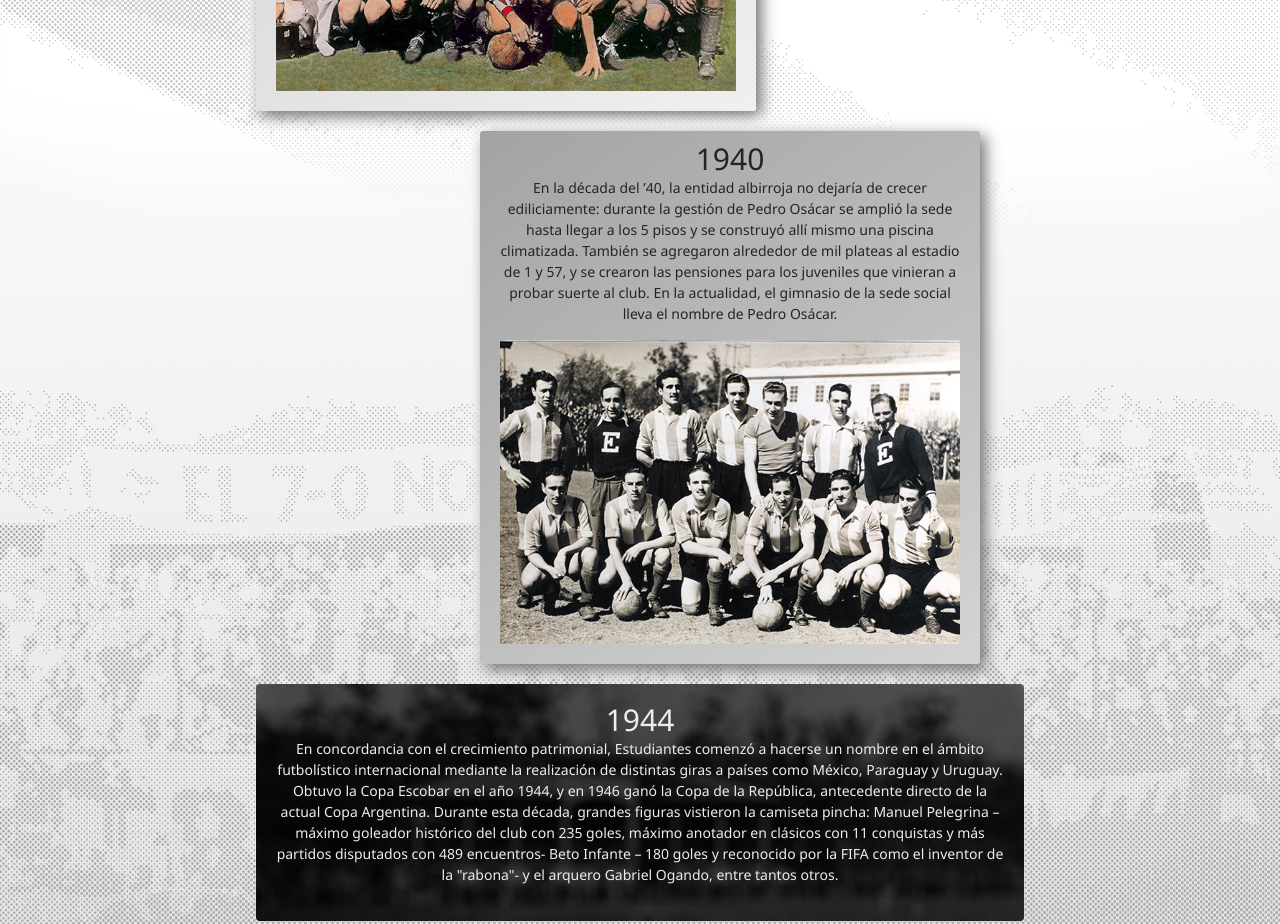
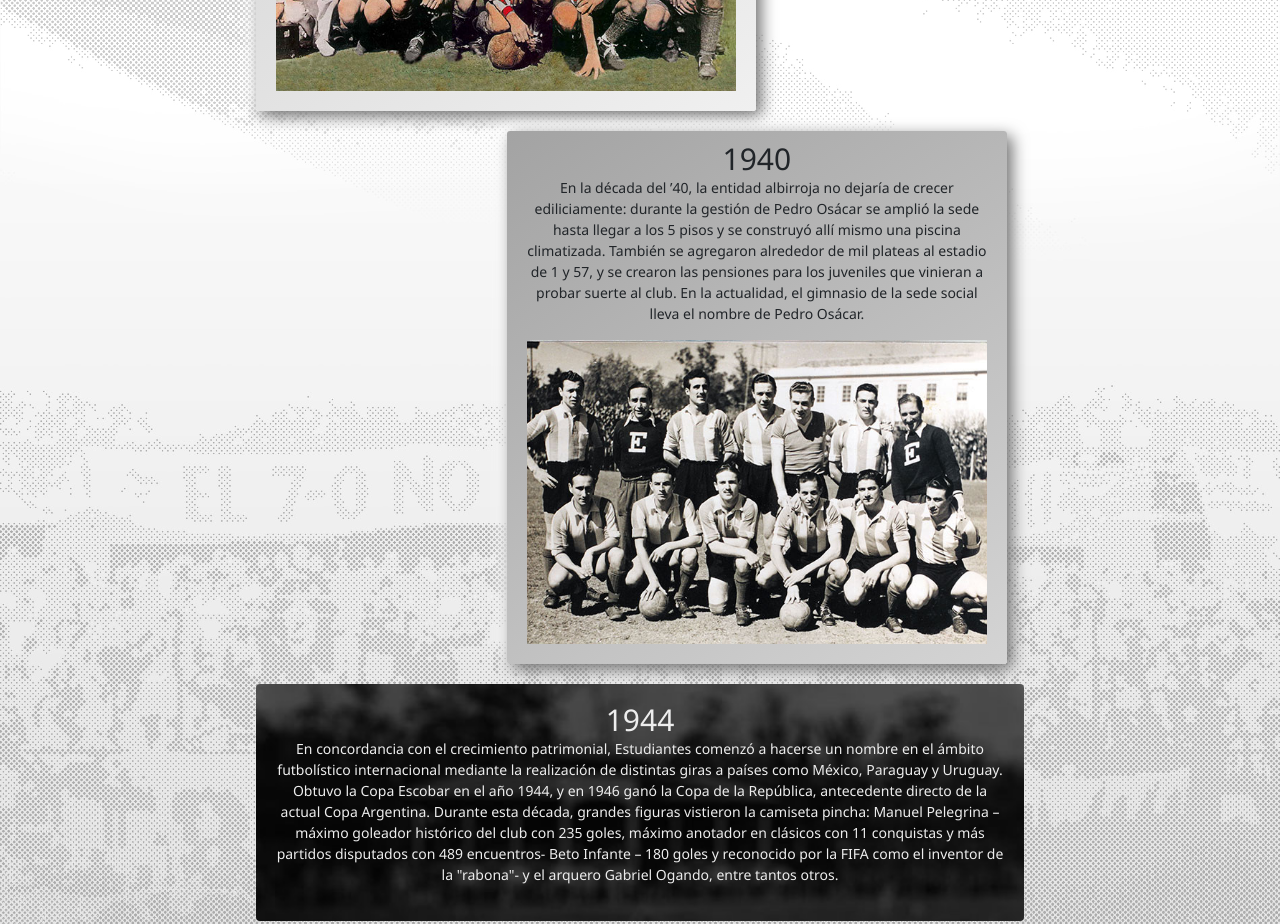
Before and after one commit to AgustinArtero/CoderProyectoGIT, a website: page pag/Historia.html in a window 1280 px wide. Shown: the part 2700-3624 px from the top of the page. Drawn offline with nearby package versions, Linux system fonts and the light colour scheme; a web font is replaced by a local one.

Commit message:
ENTREGA HASTA SASS II Y SEO COMPLETADA

```diff
--- a/pag/Historia.html
+++ b/pag/Historia.html
@@ -3,6 +3,8 @@
     <meta charset="UTF-8">
     <meta http-equiv="X-UA-Compatible" content="IE=edge">
     <meta name="viewport" content="width=device-width, initial-scale=1.0">
+    <meta name="description" content="Historia y trofeos logrados por la Institución | EDLP">
+    <meta name="keywords" content="HISTORIA EDLP, PASADO PINCHA, LIBERTADORES, ESTUDIANTES CAMPEON, JUAN SEBASTIAN VERON, BILARDO, SABELLA, ZUBELDIA">
     <link rel="preconnect" href="https://fonts.googleapis.com">
     <link rel="preconnect" href="https://fonts.gstatic.com" crossorigin>
     <link href="https://fonts.googleapis.com/css2?family=Josefin+Sans:wght@100;200;300;400;500&family=Orelega+One&family=Tapestry&display=swap" rel="stylesheet">
--- a/scss/parciles/_tit.scss
+++ b/scss/parciles/_tit.scss
@@ -28,12 +28,12 @@
 	padding-top: 10px;
 	padding-left: 20px;
 	padding-right: 20px;
-	text-align: center;
-	color: #ededed;
-	align-items: center;
-	font-weight: 500;
-	font-size: 15px;
-	border-radius: 4px;
+	text-align: map-get($his_centro, text-align);
+	color: map-get($his_centro, color);
+	align-items:map-get($his_centro, align-items);
+	font-weight: map-get($his_centro, font-weight);
+	font-size: map-get($his_centro, font-size);
+	border-radius: map-get($his_centro, border-radius);
 	background-image: url(../cimg/back_text.jpg);
 	background-size: cover;
 	background-attachment: fixed;
@@ -58,21 +58,9 @@
 }
 
 @mixin der_his {
-    display: flex;
-	flex-direction: column;
-	position: relative;
-	margin-left: 37.5%;
-	border-radius: 3px;
-	background: linear-gradient(145deg, #a3a3a3, #d4d4d4);
-	box-shadow: 5px 5px 16px #6e6e6e,-5px -5px 16px #ffffff;
-	width: 800px;
-	text-align: center;
-	font-weight: 500;
-	margin-top: 20px;
-	padding-bottom: 20px;
-	padding-top: 5px;
-	padding-left: 20px;
-	padding-right: 20px;
+    @extend .his_izq;
+	margin-left: 39.6%;
+ 	background: linear-gradient(145deg, #a3a3a3, #d4d4d4);
 }
 
 .form {
@@ -487,8 +475,6 @@
 		margin-right: 0px;
 	}
 }
-@media (max-width: 950px) {
-}
 @media (max-width: 790px) {
 	.titu {
 		font-size: 35px;
--- a/scss/parciles/_variables.scss
+++ b/scss/parciles/_variables.scss
@@ -1,3 +1,13 @@
 $hoverProd: rgb(168, 168, 168) 1px solid;
 $hoverCopas:rgba(0, 0, 0, 0.719) 1px solid;
 $borderInd: #5a5a5a44 1px solid;
+
+/* MAPA */
+$his_centro: (
+    color: #ededed,
+    font-weight: 500,
+    font-size: 15px,
+    align-items: center,
+    border-radius: 4px,
+    text-align: center
+);
```
Also changed, not shown: index.html (+2 -0 lines), pag/Contactos.html (+2 -0 lines), pag/Estadio.html (+2 -0 lines), pag/Productos.html (+2 -0 lines), css/main.css, css/sec_folder.css.
